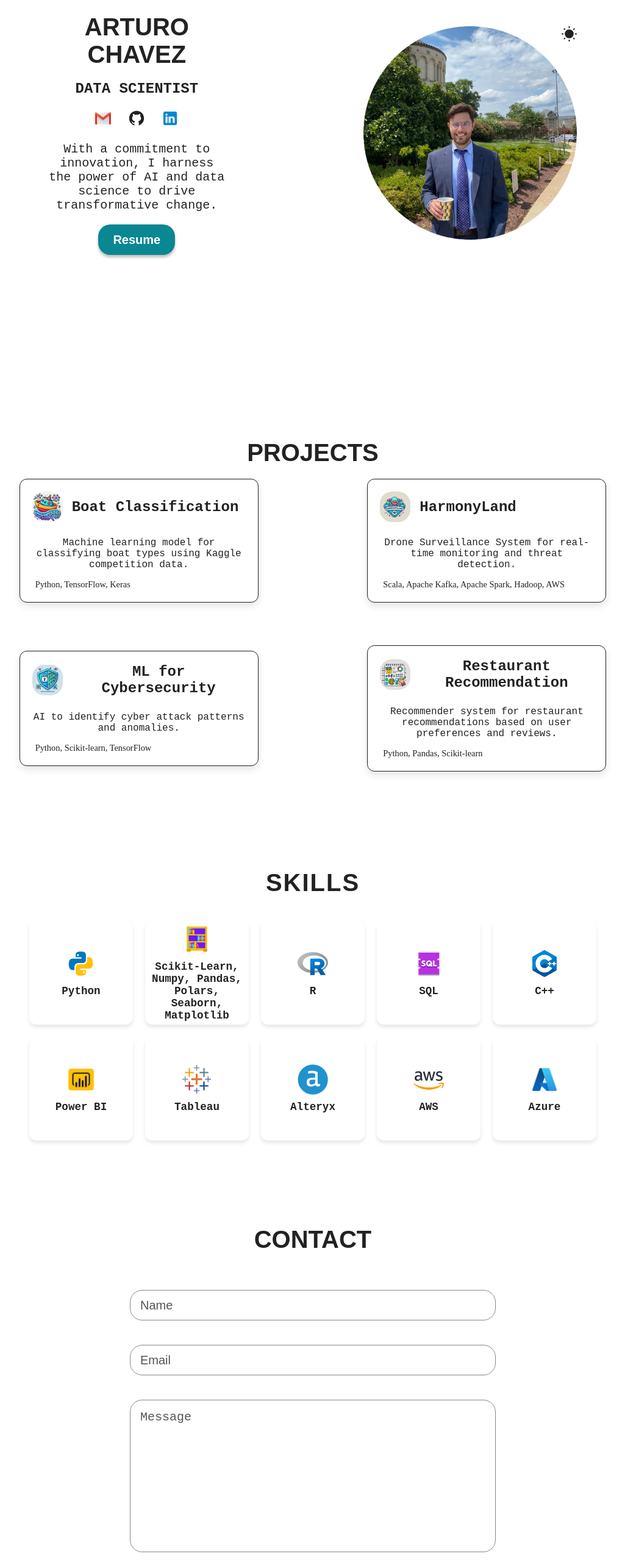
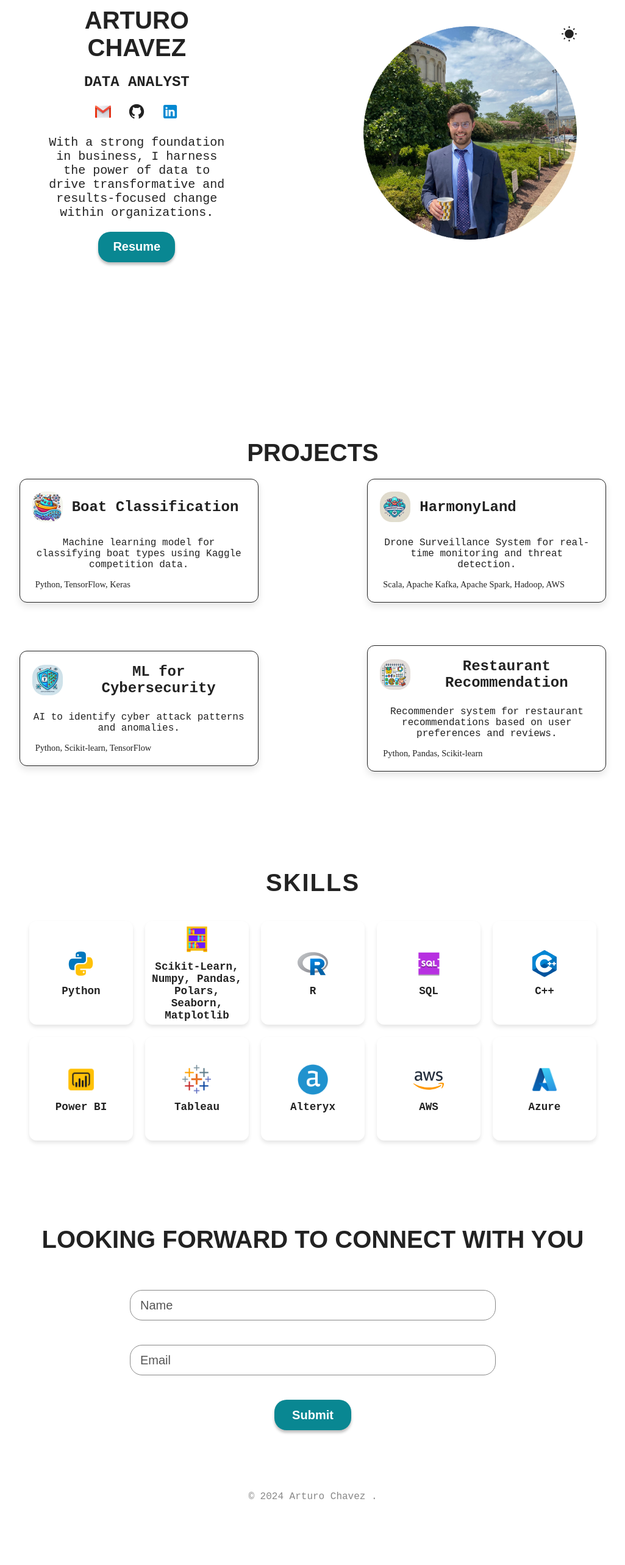
Before and after one commit to dachavezp/portafolio-website, a React (Vite) app: page / in a window 1280 px wide. Shown: the part 180-2746 px from the top of the page at 61% size, without its empty margins (127-1152 px from the left). After the commit the page ends 2703 px from the top, so only its background shows below. Built offline with nearby package versions, Linux system fonts and the light colour scheme.

Commit message:
Subir todos los archivos nuevamente: informe final, proyecto, código, archivo preprocesado, y datos de entrenamiento y prueba

```diff
--- a/src/sections/Contact/Contact.jsx
+++ b/src/sections/Contact/Contact.jsx
@@ -3,7 +3,7 @@ import styles from './ContactStyles.module.css';
 function Contact() {
   return (
     <section id="contact" className={styles.container}>
-      <h1 className="sectionTitle">Contact</h1>
+      <h1 className="sectionTitle">Looking forward to connect with you</h1>
       <form action="">
         <div className="formGroup">
           <label htmlFor="name" hidden>
@@ -29,16 +29,7 @@ function Contact() {
             required
           />
         </div>
-        <div className="formGroup">
-          <label htmlFor="message" hidden>
-            Message
-          </label>
-          <textarea
-            name="message"
-            id="message"
-            placeholder="Message"
-            required></textarea>
-        </div>
+
         <input className="hover btn" type="submit" value="Submit" />
       </form>
     </section>
--- a/src/sections/Hero/Hero.jsx
+++ b/src/sections/Hero/Hero.jsx
@@ -31,7 +31,7 @@ function Hero() {
                 <br/>
                 Chavez
             </h1>
-            <h2>Data Scientist</h2>
+            <h2>Data Analyst</h2>
             <span>
                 <a href='mailto:ma.elmaghraoui@gmail.com' target='_blank'>
                     <img src={twitterIcon} alt='Email icon'/>
@@ -44,7 +44,7 @@ function Hero() {
                 </a>
             </span>
             <p className={styles.description}>
-                With a commitment to innovation, I harness the power of AI and data science to drive transformative change.
+            With a strong foundation in business, I harness the power of data to drive transformative and results-focused change within organizations.
             </p>
             <a href={resume} download>
                 <button className='hover'>
```
